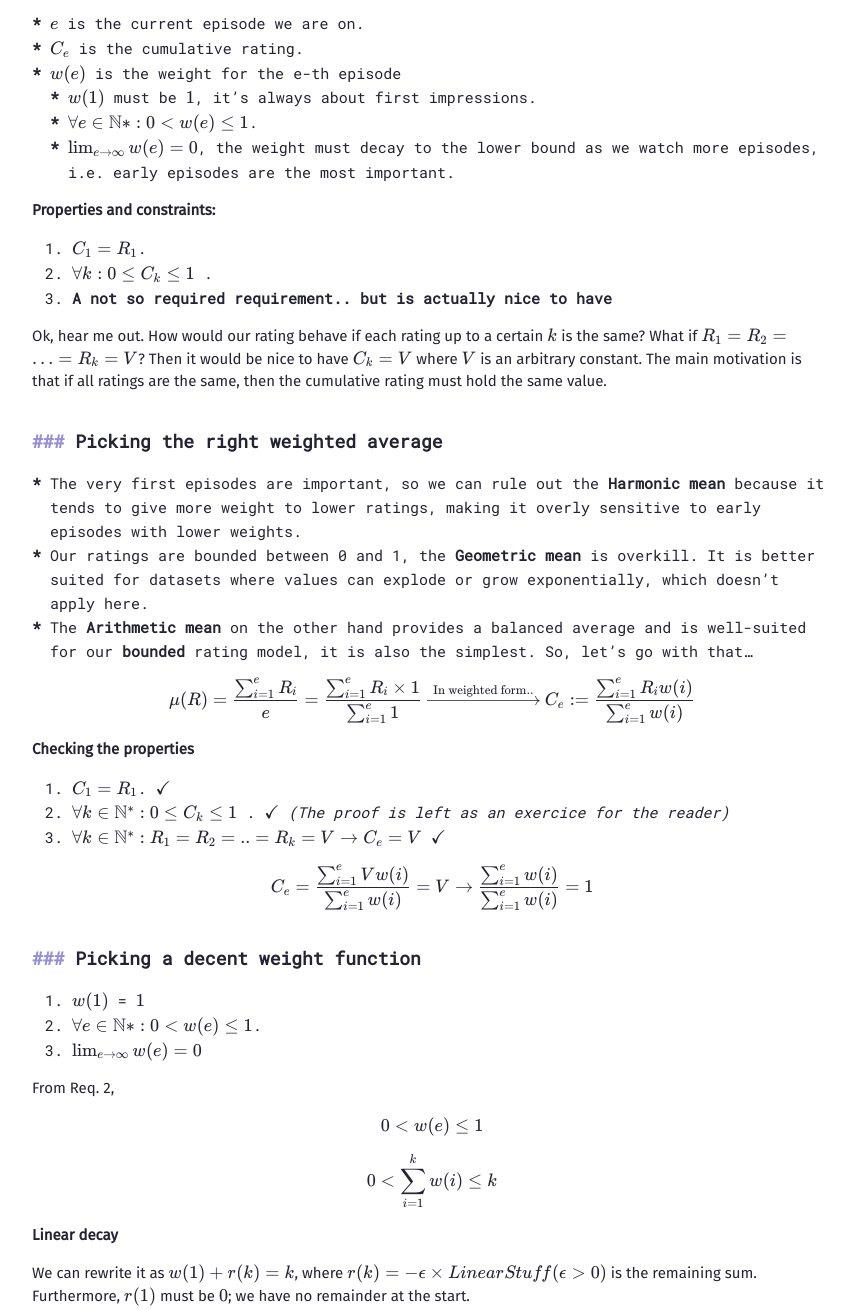
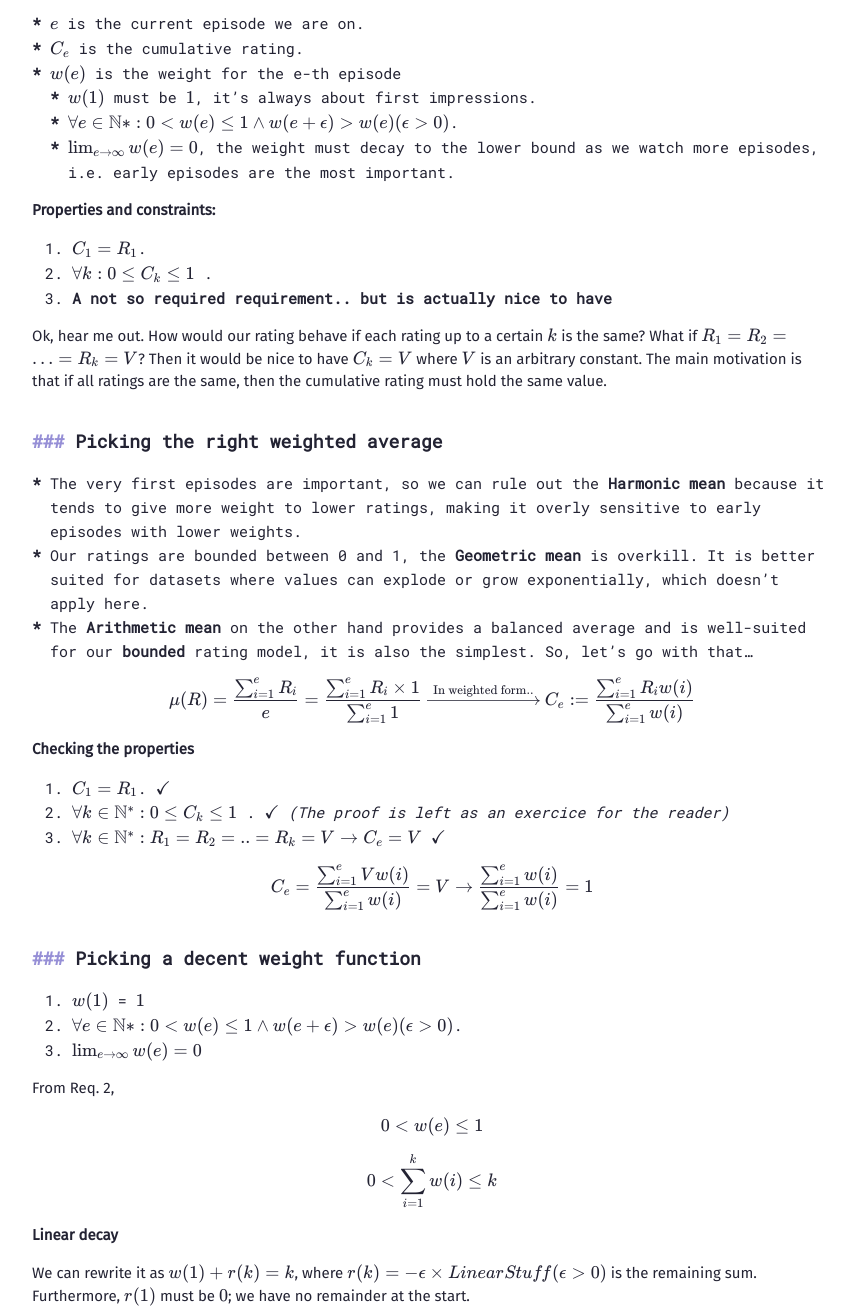
Before and after one commit to michael-0acf4/michael-0acf4.github.io, a plain HTML site: page posts/2024/overengineer-the-3-episode-rule/index.html in a window 1280 px wide. Shown: the part 2544-3854 px from the top of the page, without its empty margins (208-1062 px from the left). Drawn offline with nearby package versions, Linux system fonts and the light colour scheme; some packages are replaced by stand-ins of ours.

```diff
--- a/posts/2024/overengineer-the-3-episode-rule/index.html
+++ b/posts/2024/overengineer-the-3-episode-rule/index.html
@@ -189,7 +189,7 @@ But then you may wonder if it is even possible to minimize the time you wasted o
 <li>$w(e)$ is the weight for the e-th episode
 <ul>
 <li>$w(1)$ must be $1$, it&rsquo;s always about first impressions.</li>
-<li>$\forall e \in \N*: 0 \lt w(e) \leq 1$.</li>
+<li>$\forall e \in \N*: 0 \lt w(e) \leq 1 \land w(e+\epsilon) \gt w(e) (\epsilon \gt 0) $.</li>
 <li>$\lim_{e \to \infty} w(e) = 0$, the weight must decay to the lower bound as we watch more episodes, i.e. early episodes are the most important.</li>
 </ul>
 </li>
@@ -229,7 +229,7 @@ $$</p>
 <h3 id="picking-a-decent-weight-function">Picking a decent weight function</h3>
 <ol>
 <li>$w(1)$ = $1$</li>
-<li>$\forall e \in \N*: 0 \lt w(e) \leq 1$.</li>
+<li>$\forall e \in \N*: 0 \lt w(e) \leq 1 \land w(e+\epsilon) \gt w(e) (\epsilon \gt 0) $.</li>
 <li>$\lim_{e \to \infty} w(e) = 0$</li>
 </ol>
 <p>From Req. 2,
@@ -289,7 +289,7 @@ $$</p>
 <p>In the 12th episode, we have $\lambda_{12} = 1/12$. The main difference with our initial $\lambda$ is that it is now <strong>a function</strong> and not a constant.</p>
 <p>Finally, we have:</p>
 <p>$$ w(k) = e^{-(1/k) \times (k-1)} = e^{(1 - k)/k}$$</p>
-<p>Sadly, Req. 3 will not work as $\lim_{e \to \infty} w(e) = 1/e \approx 0.36 \neq 0 $. :(</p>
+<p>Sadly, Req. 3 will not work as $\lim_{k \to \infty} w(k) = 1/e \approx 0.36 \neq 0 $. :(</p>
 <p>Let&rsquo;s not continue further with this. The most trivial approach is to pick an arbitrary constant $\lambda$, but it would be really hard to control the decay factor if our assumptions about how many episodes a show might have are incorrect.</p>
 <p><strong>Logarithmic decay</strong></p>
 <p>Conceptually, it would be something along the lines of $w(x) = 1 / log_2(x + 1)$, the only issue is that it decays much slower at infinity.</p>
```
